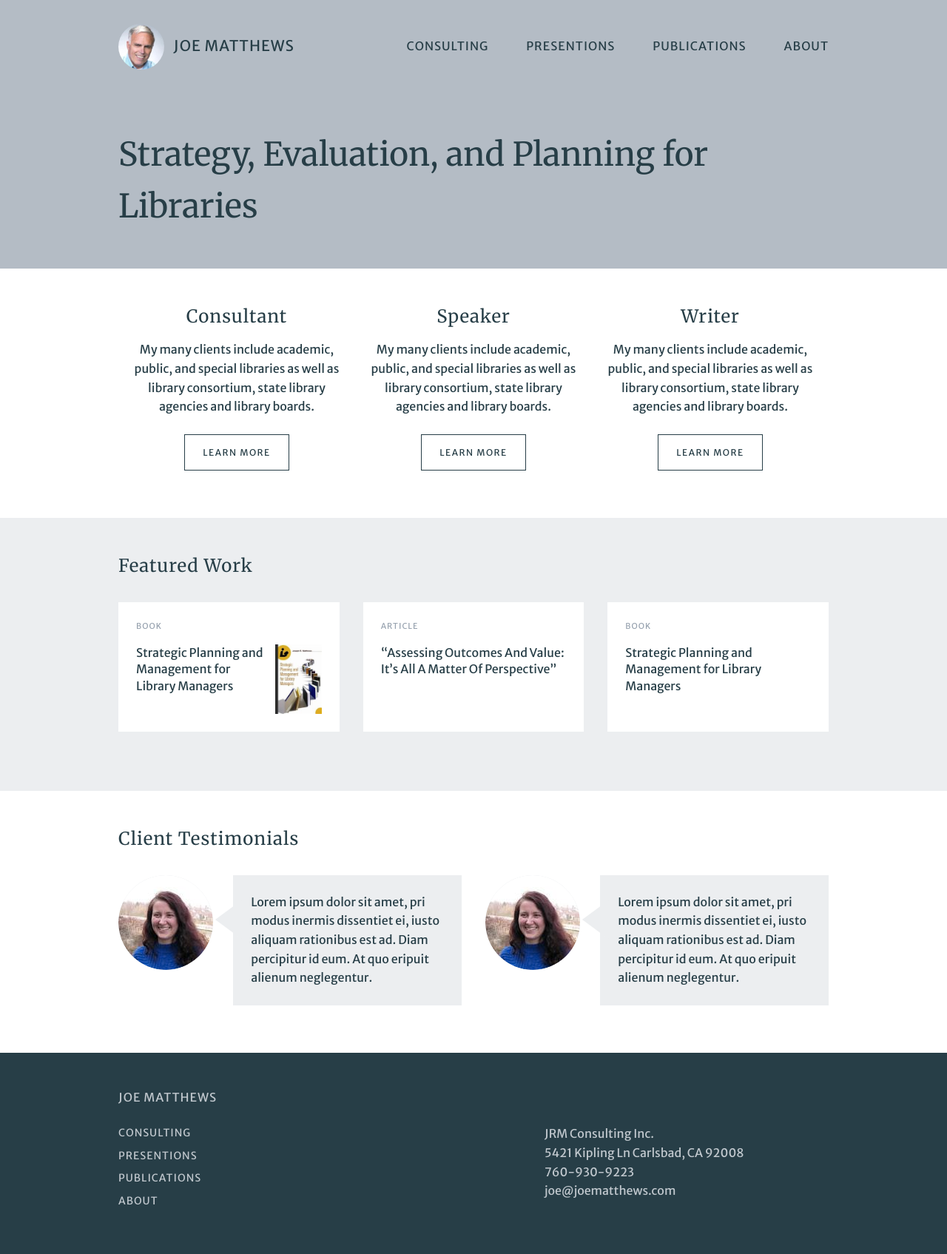
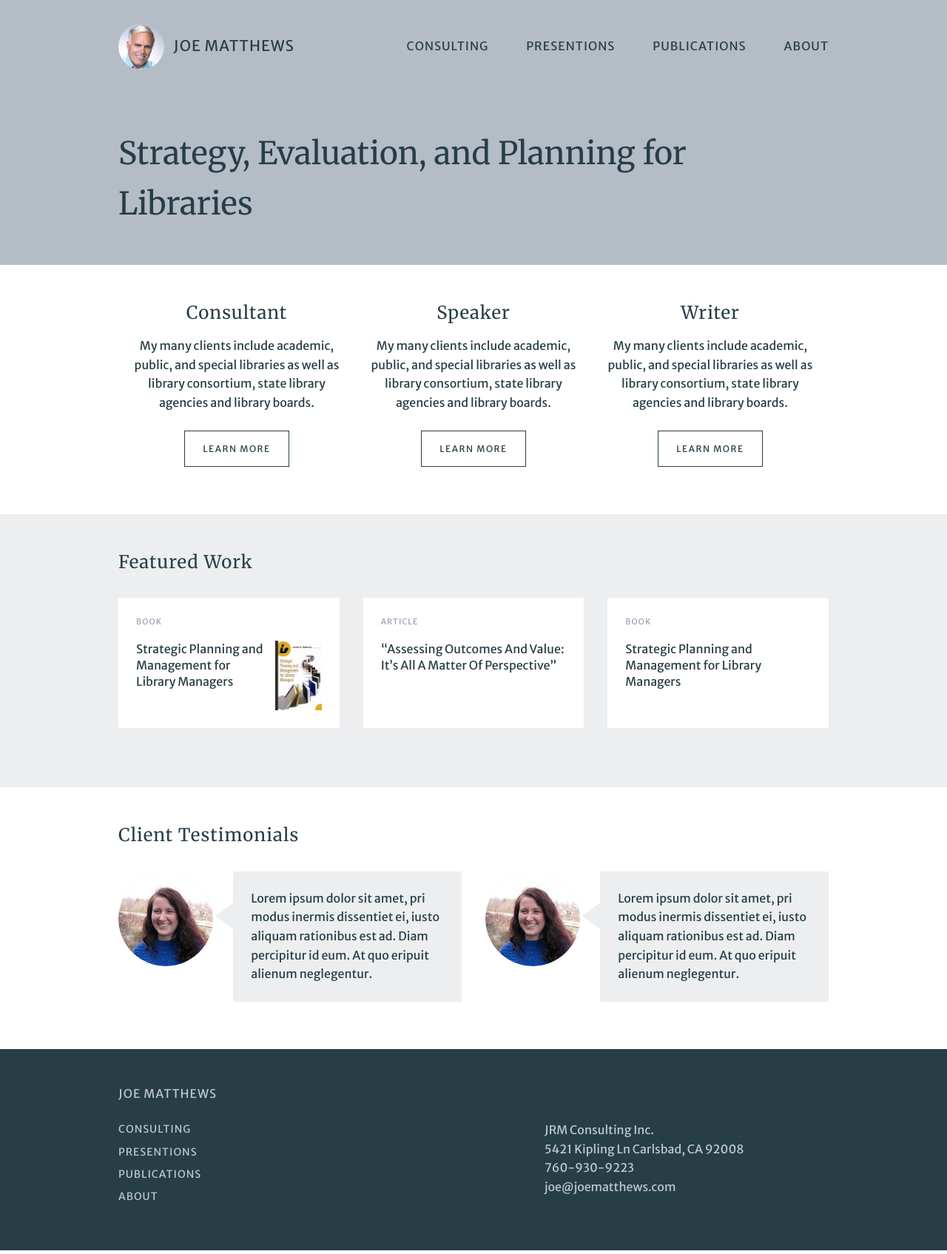
Before and after one commit to brodieaustin/joematthews, a Jekyll site: the page built from index.html, in a window 1280 px wide. Shown: the whole page at 74% size. Built offline with Jekyll 4.4.1, drawn with Linux system fonts in a browser that asks for light colours.

Commit message:
adjusting hero and page header text size and section widths

```diff
--- a/_scss/_homepage.scss
+++ b/_scss/_homepage.scss
@@ -3,17 +3,18 @@
 
   h1{
     margin: 0;
-    font-size: 2.25rem;
+    font-size: 2rem;
     font-family: $secondary-font-family;
     line-height: 1.6;
 
     @media screen and (#{$bp-larger-than-tablet}){
       max-width: 95%;
-      font-size: 2.75rem;
+      font-size: 2.5rem;
     }
 
     @media screen and (#{$bp-larger-than-desktop}){
       max-width: 90%;
+      font-size: 2.65rem;
     }
   }
 }
--- a/_scss/_page.scss
+++ b/_scss/_page.scss
@@ -41,7 +41,7 @@
 
   @media screen and (#{$bp-larger-than-tablet}){
     float: left;
-    width: calc(80% - 2rem);
+    width: calc(70% - 2rem);
     margin-right: 2rem;
   }
 
@@ -55,7 +55,7 @@
   margin-top: 2rem;
 
   @media screen and (#{$bp-larger-than-tablet}){
-    float: left;
+    float: right;
     width: 20%;
     margin-top: 0;
   }
--- a/assets/css/styles.css
+++ b/assets/css/styles.css
@@ -655,16 +655,17 @@
   background: #B4BCC5; }
   .hero h1 {
     margin: 0;
-    font-size: 2.25rem;
+    font-size: 2rem;
     font-family: "Merriweather", serif;
     line-height: 1.6; }
     @media screen and (min-width: 53.125em) {
       .hero h1 {
         max-width: 95%;
-        font-size: 2.75rem; } }
+        font-size: 2.5rem; } }
     @media screen and (min-width: 71.25em) {
       .hero h1 {
-        max-width: 90%; } }
+        max-width: 90%;
+        font-size: 2.65rem; } }
 
 .homepage-section {
   padding-top: 3rem; }
@@ -775,8 +776,8 @@
 @media screen and (min-width: 53.125em) {
   .section-content {
     float: left;
-    width: -webkit-calc(80% - 2rem);
-    width: calc(80% - 2rem);
+    width: -webkit-calc(70% - 2rem);
+    width: calc(70% - 2rem);
     margin-right: 2rem; } }
 
 .section-content ul {
@@ -787,7 +788,7 @@
   margin-top: 2rem; }
   @media screen and (min-width: 53.125em) {
     .section-action {
-      float: left;
+      float: right;
       width: 20%;
       margin-top: 0; } }
   .section-action .button {
```
